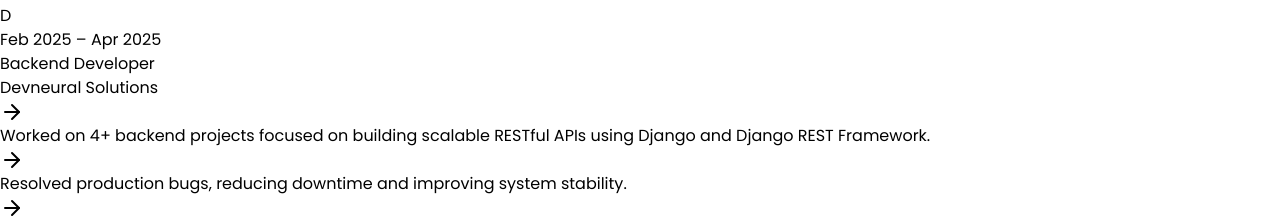
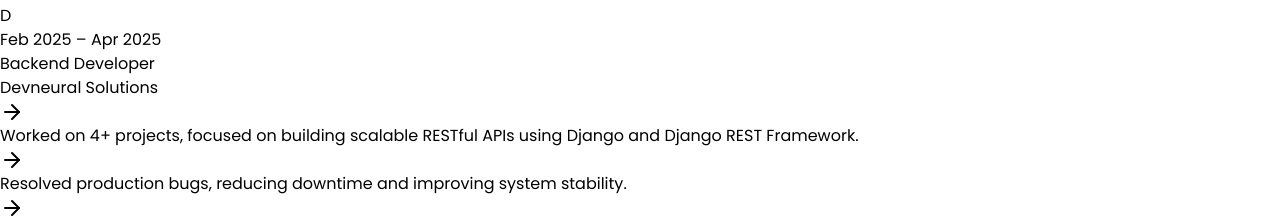
Before and after one commit to Aditya-madwal/my_portfolio, a React (Vite) app in the folder new_portfolio/: page / in a window 1280 px wide. Shown: the part 6327-6545 px from the top of the page. Built offline with nearby package versions, Linux system fonts and the light colour scheme.

Commit message:
Update data.js

```diff
--- a/new_portfolio/src/assets/data.js
+++ b/new_portfolio/src/assets/data.js
@@ -36,7 +36,7 @@
         company: "Devneural Solutions",
         duration: "Feb 2025 – Apr 2025",
         points: [
-            "Worked on 4+ backend projects focused on building scalable RESTful APIs using Django and Django REST Framework.",
+            "Worked on 4+ projects, focused on building scalable RESTful APIs using Django and Django REST Framework.",
             "Resolved production bugs, reducing downtime and improving system stability.",
             "Optimized database schema and queries for a reduction in data redundancy and faster API response times.",
         ],
```
